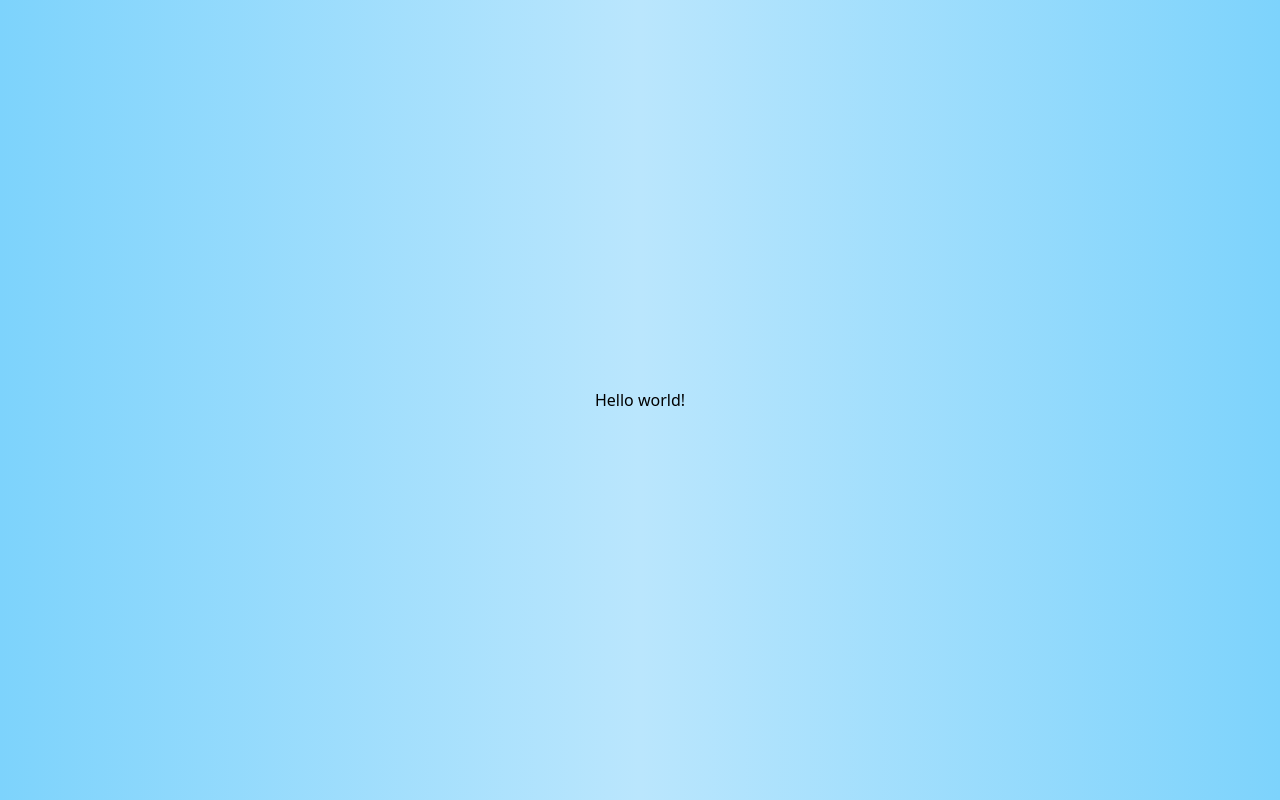
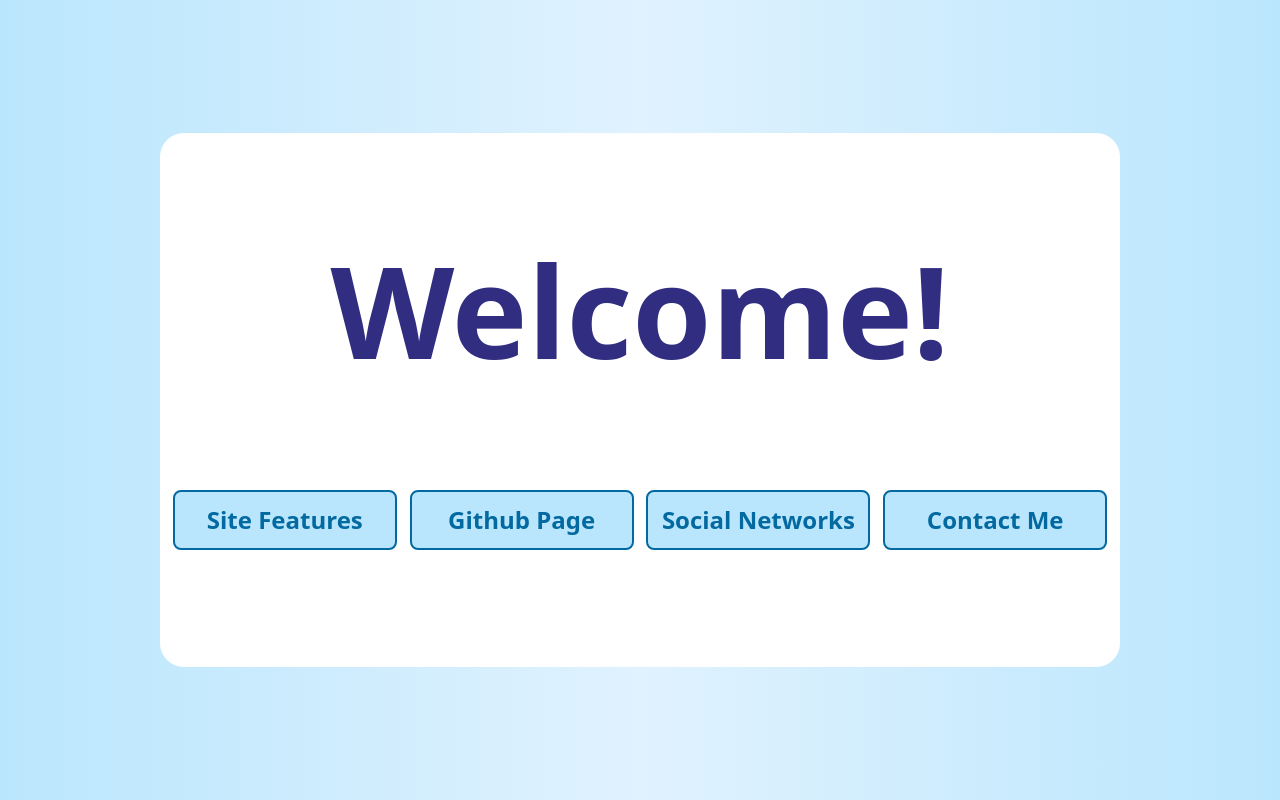
Before and after one commit to higorasilverio/NextJS_Portifolio, a Next.js app: page / in a window 1280 px wide. Built offline with nearby package versions, Linux system fonts and the light colour scheme.

Commit message:
💄 (homePage): add new visualization

```diff
--- a/pages/index.tsx
+++ b/pages/index.tsx
@@ -1,7 +1,44 @@
 export default function Home() {
 	return (
-		<div className='flex w-full h-screen justify-center items-center bg-gradient-to-r from-sky-300 via-sky-200 to-sky-300'>
-			<h1>Hello world!</h1>
+		<div
+			className='flex w-full h-screen
+      justify-center items-center bg-gradient-to-r
+      from-sky-200 via-sky-100 to-sky-200'
+		>
+			<div className='flex flex-col justify-evenly items-center bg-white rounded-3xl w-10/12 sm:w-3/4 h-5/6 sm:h-4/6'>
+				<h1
+					className='font-sans font-black text-5xl
+        text-indigo-900 lg:text-9xl md:text-8xl sm:text-7xl'
+				>
+					Welcome!
+				</h1>
+				<div className='flex flex-col xl:flex-row justify-evenly items-center w-full'>
+					<button
+						type='button'
+						className='text-xl sm:text-2xl font-bold text-sky-700 bg-sky-200 border-solid border-2 border-sky-700 w-56 py-3 my-1 rounded-lg'
+					>
+						Site Features
+					</button>
+					<button
+						type='button'
+						className='text-xl sm:text-2xl font-bold text-sky-700 bg-sky-200 border-solid border-2 border-sky-700 w-56 py-3 my-1 rounded-lg'
+					>
+						Github Page
+					</button>
+					<button
+						type='button'
+						className='text-xl sm:text-2xl font-bold text-sky-700 bg-sky-200 border-solid border-2 border-sky-700 w-56 py-3 my-1 rounded-lg'
+					>
+						Social Networks
+					</button>
+					<button
+						type='button'
+						className='text-xl sm:text-2xl font-bold text-sky-700 bg-sky-200 border-solid border-2 border-sky-700 w-56 py-3 my-1 rounded-lg'
+					>
+						Contact Me
+					</button>
+				</div>
+			</div>
 		</div>
 	)
 }
```
Also changed, not shown: .eslintrc.json.
